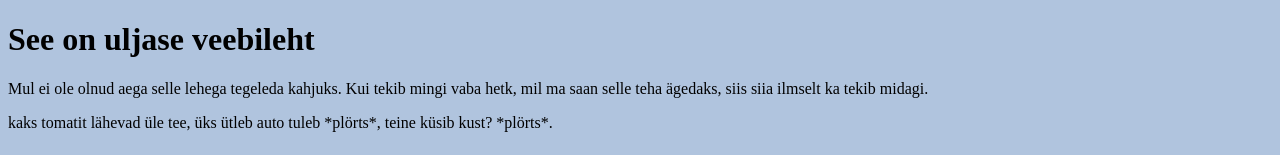
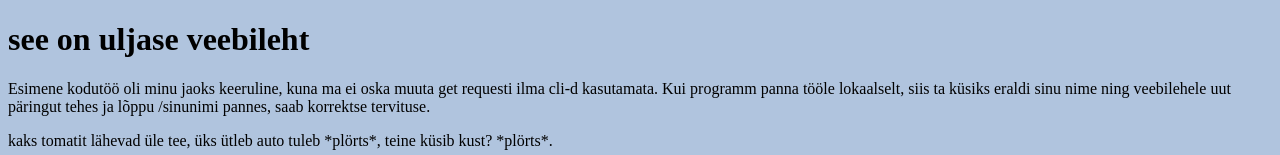
Before and after one commit to karluljas/itb8201-2022, a plain HTML site: page index.html in a window 1280 px wide. Shown: the top 155 px of the page. Drawn offline with Linux system fonts and the light colour scheme.

Commit message:
Update index.html

```diff
--- a/index.html
+++ b/index.html
@@ -1,13 +1,14 @@
 <!DOCTYPE html>
 <html lang="">
 <head>
-    <title>miks sa siin veebilehel oled üldse</title>
+    <title>iaib213479</title>
 </head>
 <body style="background-color:lightsteelblue;">
 </body>
-<h1>See on uljase veebileht</h1>
-<p>Mul ei ole olnud aega selle lehega tegeleda kahjuks.
-    Kui tekib mingi vaba hetk, mil ma saan selle teha ägedaks, siis siia ilmselt ka tekib midagi.</p>
+<h1>see on uljase veebileht</h1>
+<p>Esimene kodutöö oli minu jaoks keeruline, kuna ma ei oska muuta get requesti ilma cli-d kasutamata.
+    Kui programm panna tööle lokaalselt, siis ta küsiks eraldi sinu nime ning veebilehele uut päringut tehes ja
+    lõppu /sinunimi pannes, saab korrektse tervituse.</p>
 <p>kaks tomatit lähevad üle tee, üks ütleb auto tuleb *plörts*, teine küsib kust? *plörts*.</p>
 <h2><a href="https://karluljas.github.io/">proovi uuesti</a></h2>
 <table style="float:left">
```
